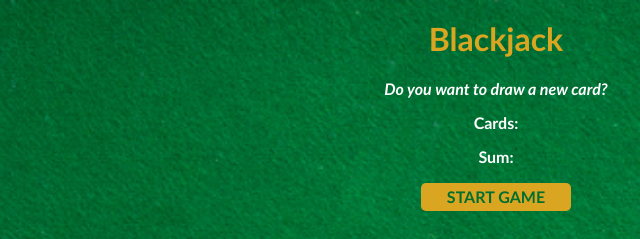
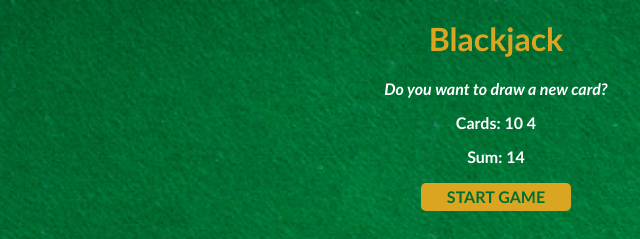
Before and after one commit to Dudeverse/JS-blackjack, a plain HTML site: page index.html in a window 1280 px wide. Both pictures are taken after a click on the button "START GAME". Shown: the top 239 px of the page, 144-784 px from the left. Drawn offline with nearby package versions, Linux system fonts and the light colour scheme.

Commit message:
handled cards and sum display

```diff
--- a/index.html
+++ b/index.html
@@ -5,8 +5,8 @@
     <body>
         <h1>Blackjack</h1>
         <p id="message-el">Want to play a round?</p>
-        <p>Cards:</p>
-        <p>Sum:</p>
+        <p id="card-el">Cards:</p>
+        <p id="sum-el">Sum:</p>
         <button id="start-btn" onclick="startGame()">START GAME</button>
         <script src="index.js"></script>
     </body>
--- a/index.js
+++ b/index.js
@@ -5,19 +5,27 @@ let hasBlackJack = false
 let isAlive = true
 let message = ""
 let messageEl = document.getElementById("message-el")
+let sumEl = document.querySelector("#sum-el")
+let cardEl = document.querySelector("#card-el")
+
+
+
 
 function startGame() {
+
+    cardEl.textContent = "Cards: " + firstCard + " " + secondCard
+
+    sumEl.textContent = "Sum: " + sum
+
     if (sum <= 20) {
         message = "Do you want to draw a new card? "
-        console.log(message)
     } else if (sum === 21) {
         message = "You've got Blackjack! "
         hasBlackJack = true
-        console.log(message)
     } else {
         message = "You're out of the game! "
         isAlive = false
-        console.log(message)
     }
     messageEl.textContent = message
+
 }
```
